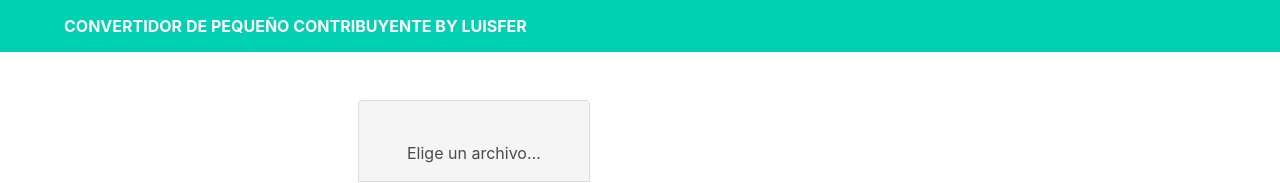
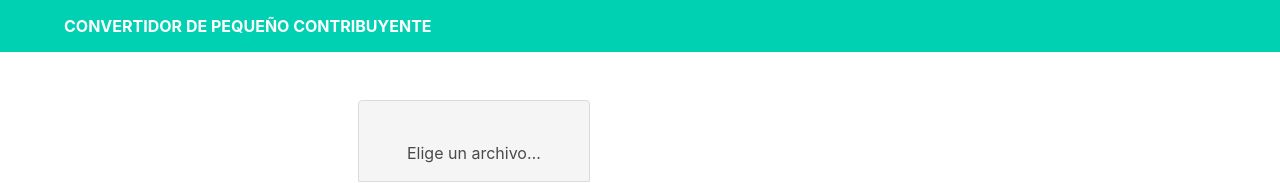
Before and after one commit to lfer31/fel-convertidor, a Vue app: page / in a window 1280 px wide. Shown: the top 183 px of the page. Built offline with nearby package versions, Linux system fonts and the light colour scheme.

Commit message:
mejora en el quitar nombre

```diff
--- a/src/components/NavBar.vue
+++ b/src/components/NavBar.vue
@@ -14,7 +14,7 @@ const toggleNavbar = () => {
     <div class="container">
       <div class="navbar-brand">
         <a class="navbar-item" href="/">
-          <strong>Convertidor de Pequeño contribuyente By LuisFer</strong>
+          <strong>Convertidor de Pequeño contribuyente</strong>
         </a>
         <a role="button" class="navbar-burger burger" aria-label="menu" aria-expanded="false" data-target="navbarContent"
           @click="toggleNavbar">
```
